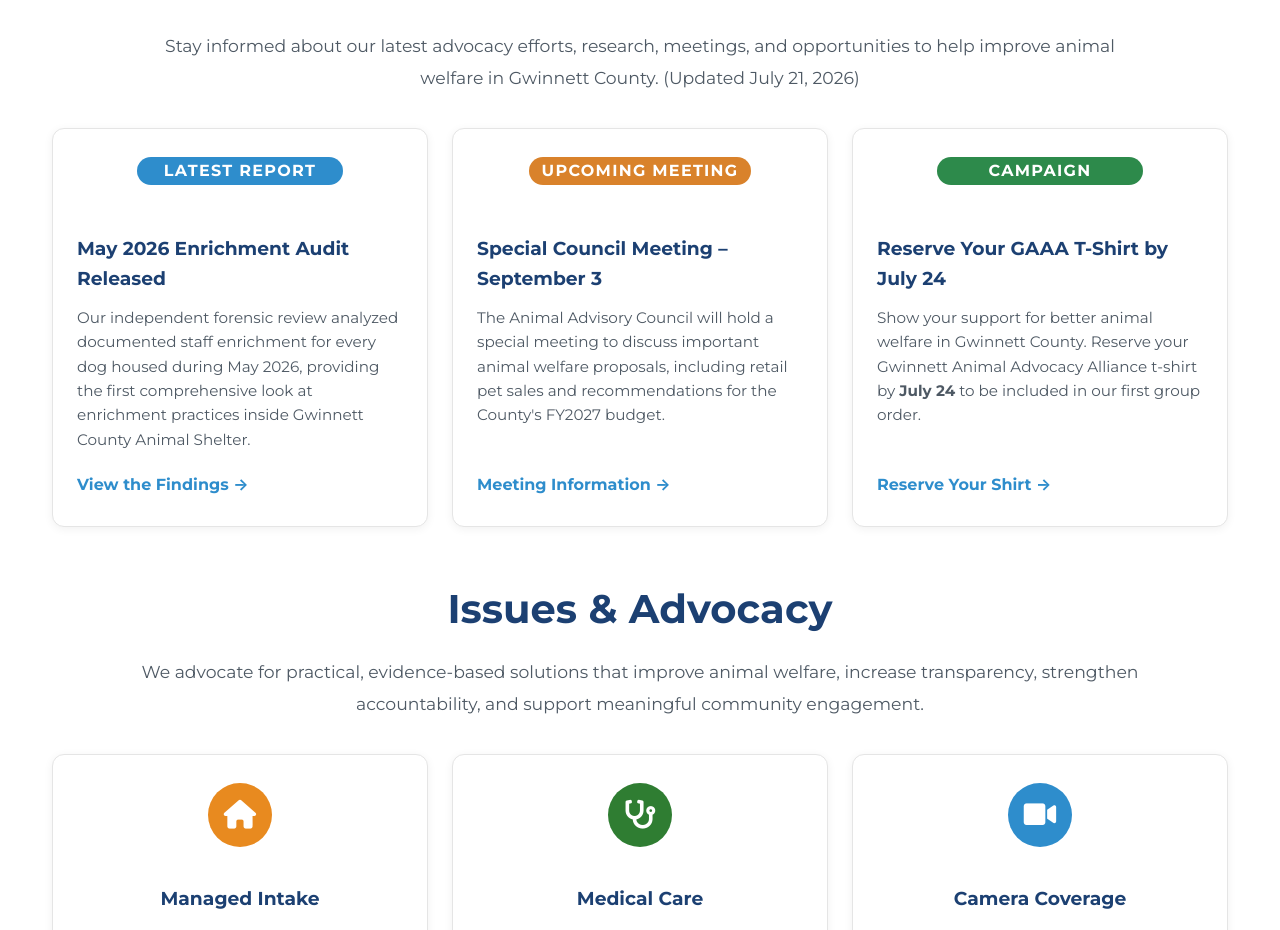
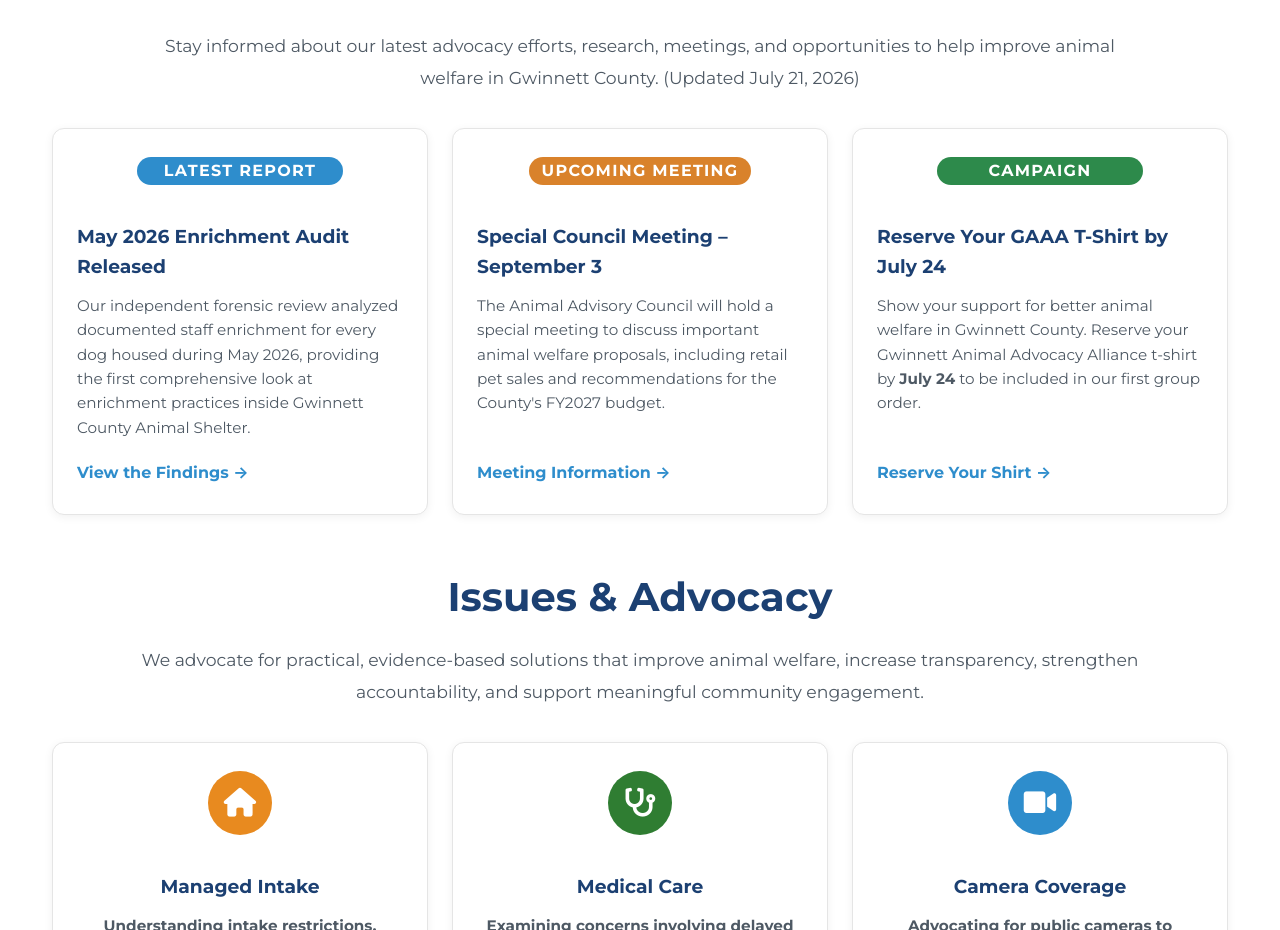
Before and after one commit to whitleybacon/gwinnett-animal-advocacy-alliance, a Jekyll site: the page built from index.html, in a window 1280 px wide. Shown: the part 1134-2064 px from the top of the page. Built offline with Jekyll 4.4.1, drawn with Linux system fonts in a browser that asks for light colours.

Commit message:
Update default.html

```diff
--- a/_layouts/default.html
+++ b/_layouts/default.html
@@ -1100,7 +1100,7 @@
 
       .status-badge-wrapper {
             text-align: center;
-            margin-bottom: 12px;
+            margin-bottom: 0px;
         }
 
         .status-badge {
```
